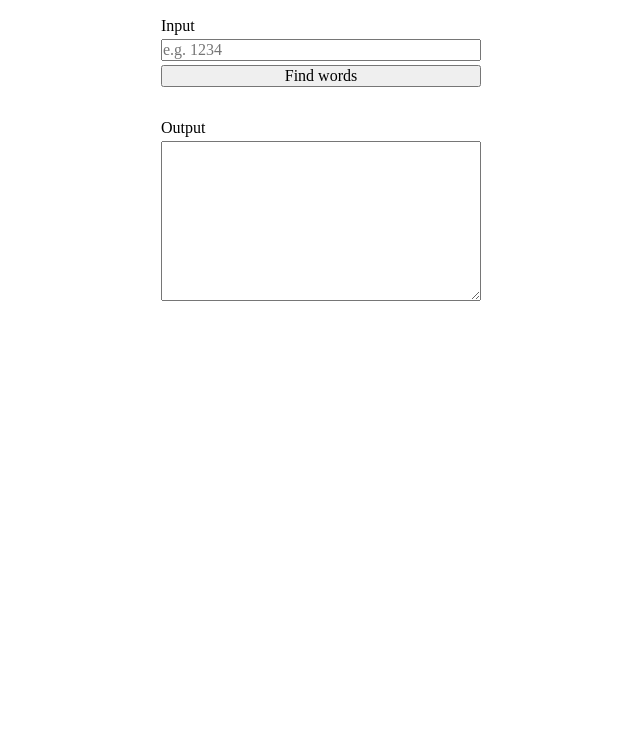
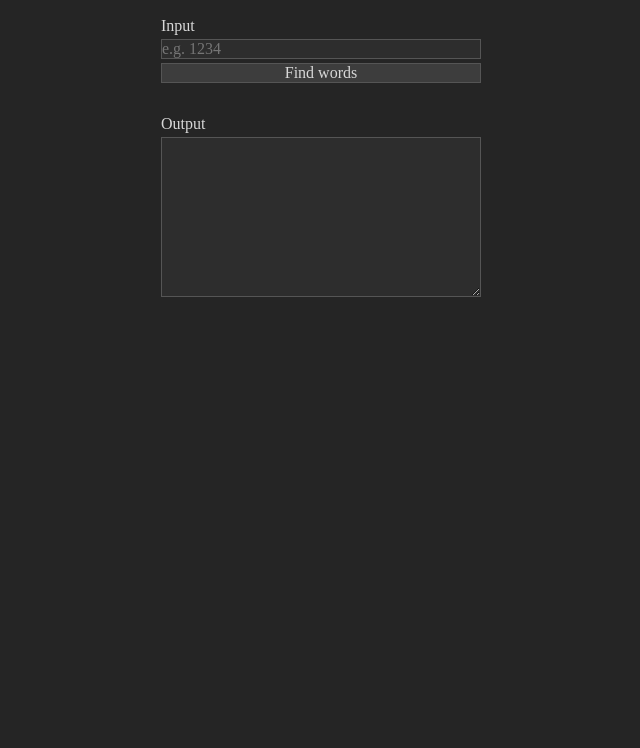
Before and after one commit to JunganSe/NumbersToWords, a website built with Vite: page index.html in a window 1280 px wide. Shown: the part 52-800 px from the top of the page, without its empty margins (319-959 px from the left). Built offline with nearby package versions, Linux system fonts and the light colour scheme.

Commit message:
Add dark theme

```diff
--- a/index.html
+++ b/index.html
@@ -7,6 +7,7 @@
     <title>Numbers to words</title>
     <link rel="icon" href="data:," /> <!-- Disable default favicon request -->
     <link rel="stylesheet" href="./src/css/reset.css">
+    <link rel="stylesheet" href="./src/css/theme.css">
     <link rel="stylesheet" href="./src/css/index.css">
 </head>
 
--- /dev/null
+++ b/src/css/theme.css
@@ -0,0 +1,37 @@
+:root {
+    --color-text: #d8d8d8;
+    --color-background: #252525;
+    --color-border: #555555;
+
+    --color-button-text: #d8d8d8;
+    --color-button-bg: #3d3d3d;
+    --color-button-bg-hover: #4d4d4d;
+
+    --color-input-text: #d8d8d8;
+    --color-input-bg: #2d2d2d;
+    --color-input-border: #555555;
+}
+
+* {
+    color: var(--color-text);
+    background-color: var(--color-background);
+    border-color: var(--color-border);
+}
+
+input,
+select,
+textarea {
+    color: var(--color-input-text);
+    background-color: var(--color-input-bg);
+    border: 1px solid var(--color-input-border);
+}
+
+button {
+    color: var(--color-button-text);
+    background-color: var(--color-button-bg);
+    border: 1px solid var(--color-border);
+
+    &:hover {
+        background-color: var(--color-button-bg-hover);
+    }
+}
```
